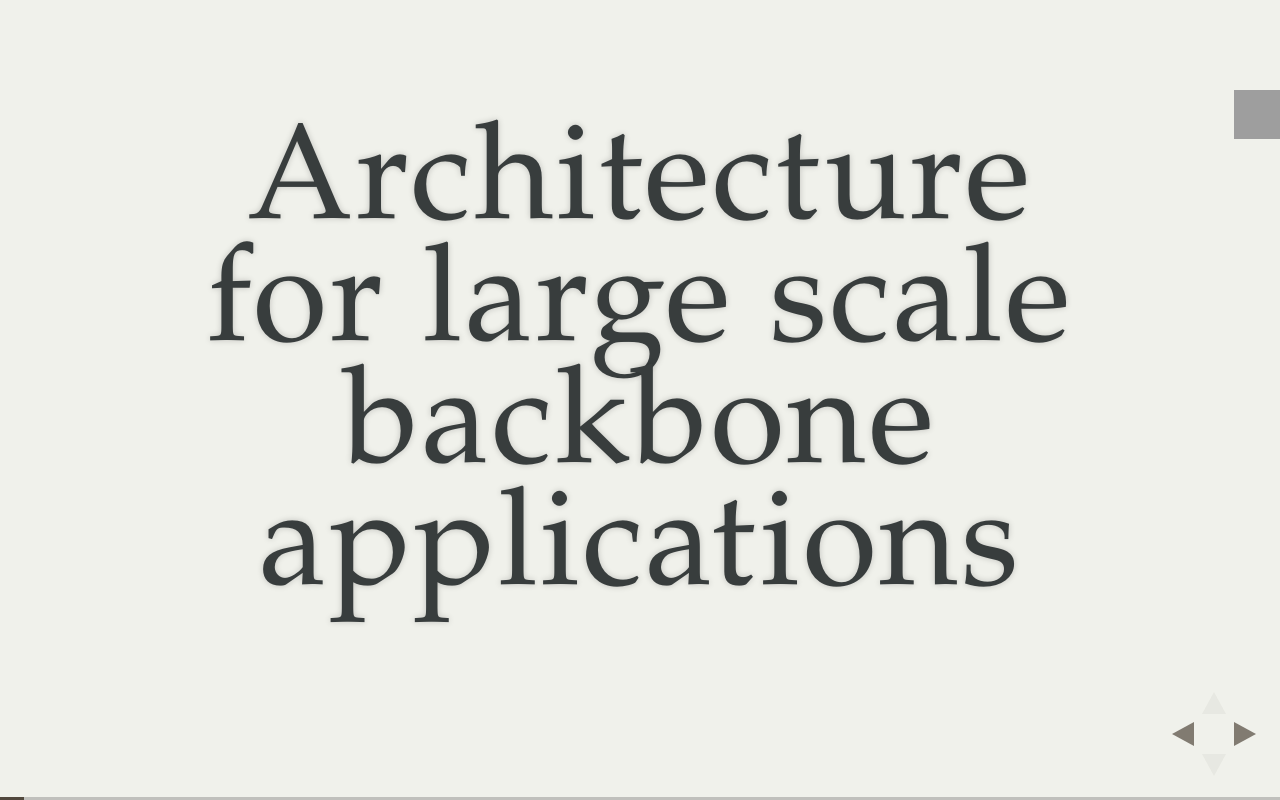
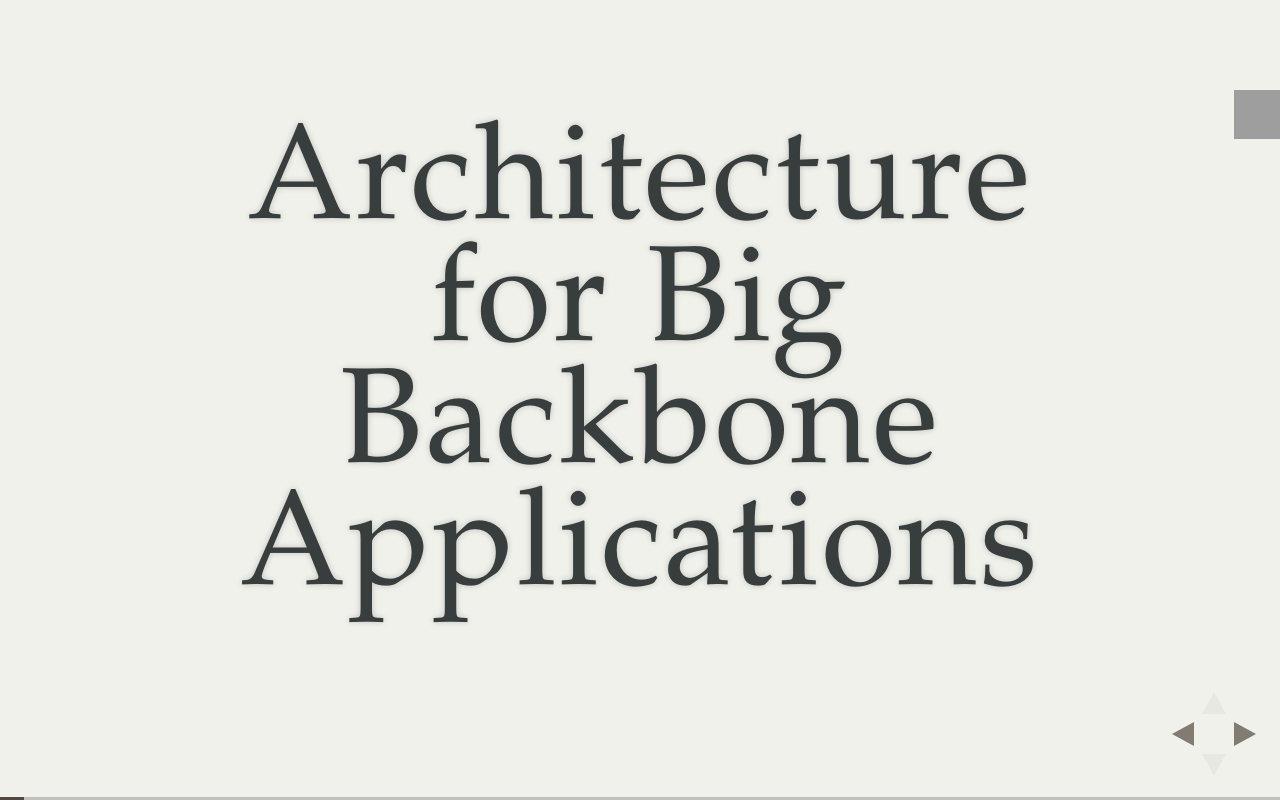
Before and after one commit to diasjorge/google-dev-fest-slides, a plain HTML site: page backbone.html in a window 1280 px wide. Both pictures are taken after a click on the element 1251 px from the left and 734 px from the top of the page. Drawn offline with Linux system fonts and the light colour scheme; grey boxes are pictures that could not be loaded.

Commit message:
smaller title

```diff
--- a/backbone.html
+++ b/backbone.html
@@ -48,7 +48,7 @@
 
                 <section "">
                   <!-- _S9SLIDE_ -->
-<h1>Architecture for large scale backbone applications</h1>
+<h1>Architecture for Big Backbone Applications</h1>
 
 
                 </section>
```
Also changed, not shown: 1 other file.
